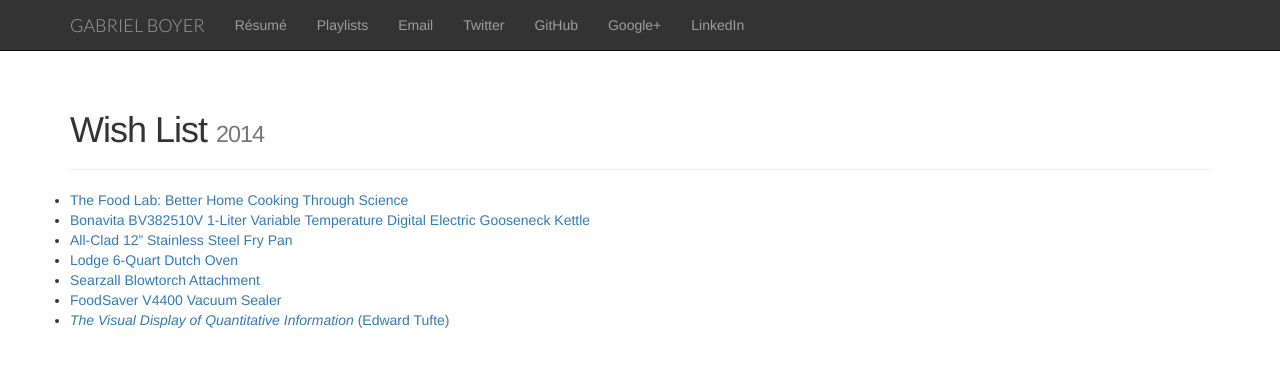
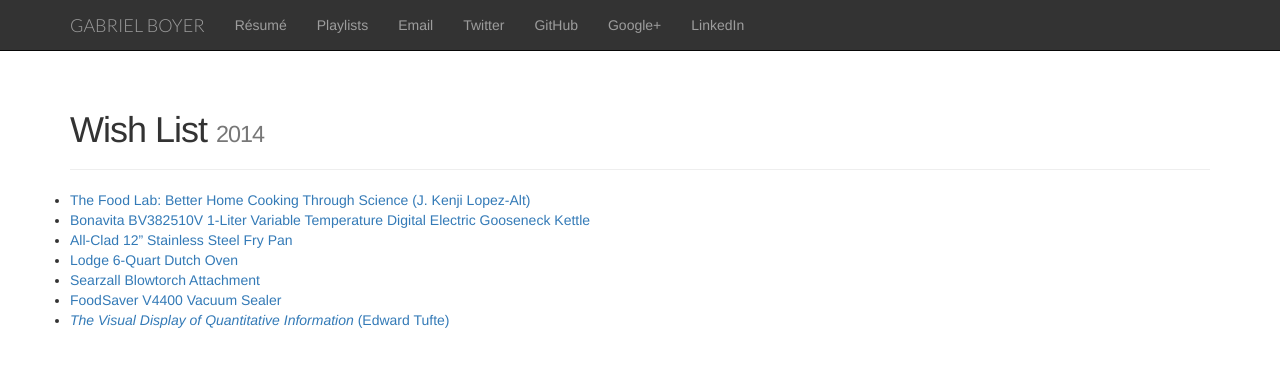
Before and after one commit to gabe/gabe.github.com, a Jekyll site: the page built from wishlist.md, in a window 1280 px wide. Shown: the top 373 px of the page. Built offline with Jekyll 4.4.1, drawn with Linux system fonts in a browser that asks for light colours; nearby versions of some CDN libraries; comment, search, counter and statistics services are not loaded.

Commit message:
Update wishlist.md

```diff
--- a/wishlist.md
+++ b/wishlist.md
@@ -7,7 +7,7 @@
   <h1>Wish List <small>2014</small></h1>
 </div>
 
-- [The Food Lab: Better Home Cooking Through Science][7]
+- [The Food Lab: Better Home Cooking Through Science (J. Kenji Lopez-Alt)][7]
 - [Bonavita BV382510V 1-Liter Variable Temperature Digital Electric Gooseneck Kettle][4]
 - [All-Clad 12" Stainless Steel Fry Pan][2]
 - [Lodge 6-Quart Dutch Oven][1]
```
